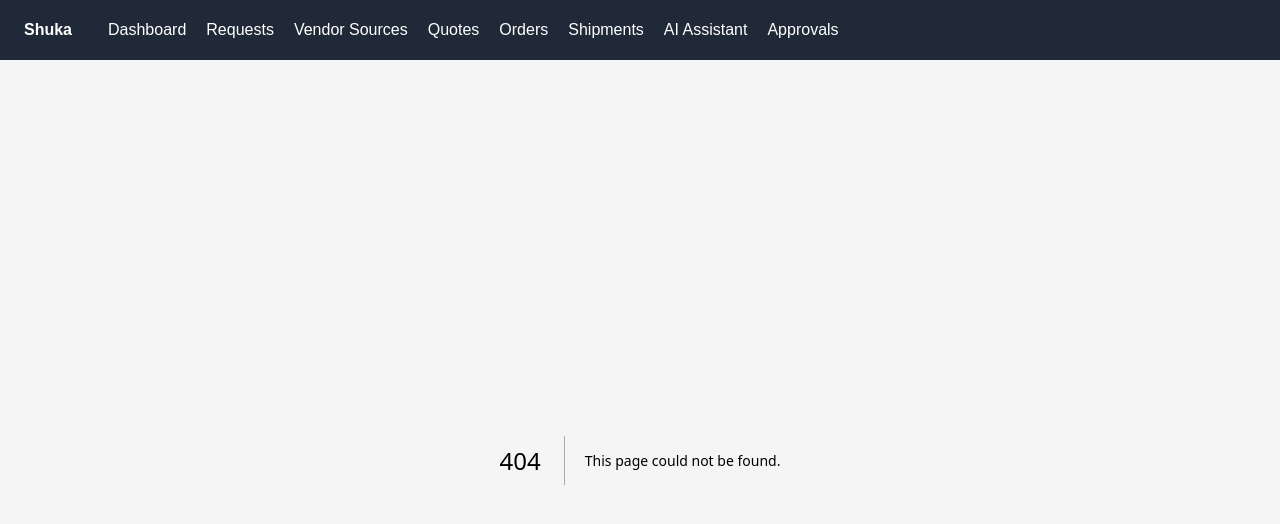
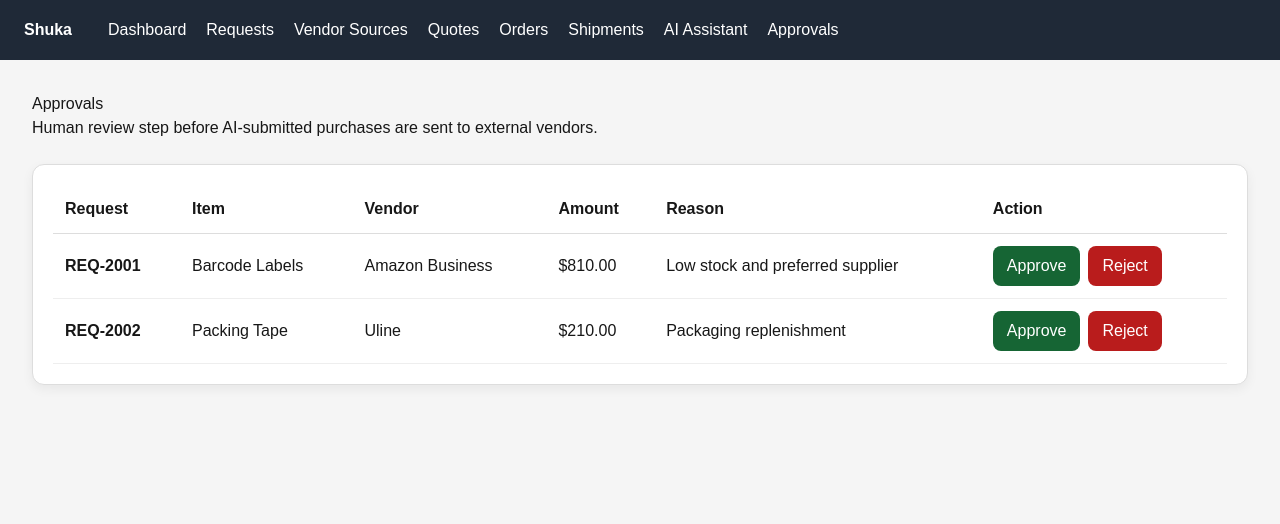
Before and after one commit to Gr33nstonecorp/shuka, a Next.js app: page /approvals in a window 1280 px wide. Before the commit this address had no page. Shown: the top 524 px of the page. Built offline with nearby package versions, Linux system fonts and the light colour scheme.

Commit message:
Create page.tsx

```diff
--- /dev/null
+++ b/app/approvals/page.tsx
@@ -0,0 +1,91 @@
+export default function ApprovalsPage() {
+  const approvals = [
+    {
+      request: "REQ-2001",
+      item: "Barcode Labels",
+      vendor: "Amazon Business",
+      amount: "$810.00",
+      reason: "Low stock and preferred supplier",
+      status: "Pending",
+    },
+    {
+      request: "REQ-2002",
+      item: "Packing Tape",
+      vendor: "Uline",
+      amount: "$210.00",
+      reason: "Packaging replenishment",
+      status: "Pending",
+    },
+  ];
+
+  return (
+    <main style={{ padding: "32px" }}>
+      <h1 style={{ marginTop: 0 }}>Approvals</h1>
+      <p>Human review step before AI-submitted purchases are sent to external vendors.</p>
+
+      <div
+        style={{
+          marginTop: "24px",
+          background: "white",
+          borderRadius: "12px",
+          padding: "20px",
+          border: "1px solid #ddd",
+          boxShadow: "0 4px 12px rgba(0,0,0,0.06)",
+          overflowX: "auto",
+        }}
+      >
+        <table style={{ width: "100%", borderCollapse: "collapse" }}>
+          <thead>
+            <tr style={{ borderBottom: "1px solid #ddd", textAlign: "left" }}>
+              <th style={{ padding: "12px" }}>Request</th>
+              <th style={{ padding: "12px" }}>Item</th>
+              <th style={{ padding: "12px" }}>Vendor</th>
+              <th style={{ padding: "12px" }}>Amount</th>
+              <th style={{ padding: "12px" }}>Reason</th>
+              <th style={{ padding: "12px" }}>Action</th>
+            </tr>
+          </thead>
+          <tbody>
+            {approvals.map((approval) => (
+              <tr key={approval.request} style={{ borderBottom: "1px solid #eee" }}>
+                <td style={{ padding: "12px", fontWeight: "bold" }}>{approval.request}</td>
+                <td style={{ padding: "12px" }}>{approval.item}</td>
+                <td style={{ padding: "12px" }}>{approval.vendor}</td>
+                <td style={{ padding: "12px" }}>{approval.amount}</td>
+                <td style={{ padding: "12px" }}>{approval.reason}</td>
+                <td style={{ padding: "12px" }}>
+                  <div style={{ display: "flex", gap: "8px" }}>
+                    <button
+                      style={{
+                        padding: "8px 14px",
+                        background: "#166534",
+                        color: "white",
+                        border: "none",
+                        borderRadius: "8px",
+                        cursor: "pointer",
+                      }}
+                    >
+                      Approve
+                    </button>
+                    <button
+                      style={{
+                        padding: "8px 14px",
+                        background: "#b91c1c",
+                        color: "white",
+                        border: "none",
+                        borderRadius: "8px",
+                        cursor: "pointer",
+                      }}
+                    >
+                      Reject
+                    </button>
+                  </div>
+                </td>
+              </tr>
+            ))}
+          </tbody>
+        </table>
+      </div>
+    </main>
+  );
+}
```
